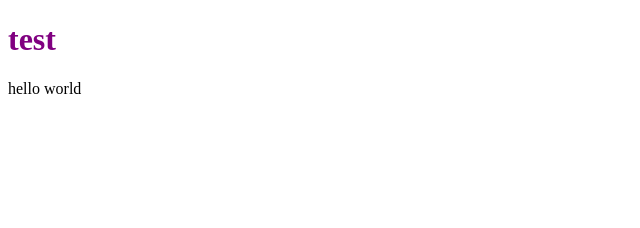
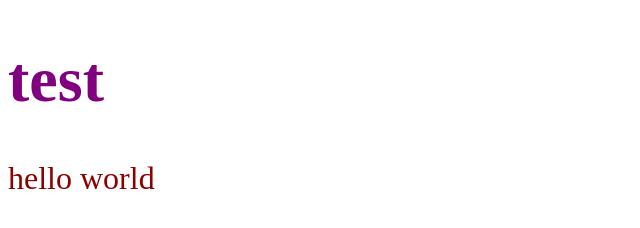
Before and after one commit to lilauu/main-site, a plain HTML site: page index.html in a window 1280 px wide. Shown: the whole page, without its empty margins (0-640 px from the left). Drawn offline with Linux system fonts and the light colour scheme.

Commit message:
test commit

```diff
--- a/styling.css
+++ b/styling.css
@@ -1,3 +1,8 @@
 h1 {
   color: purple;
 }
+
+body {
+    color: darkred;
+    font-size: 2rem;
+}
```
